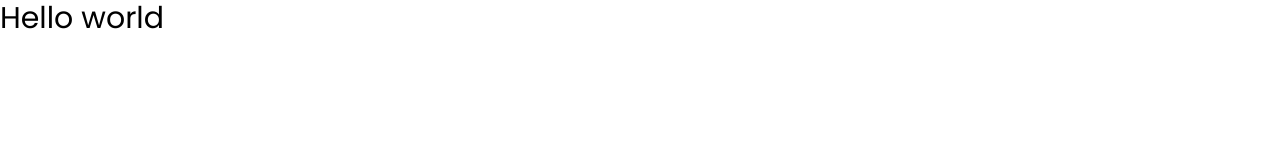
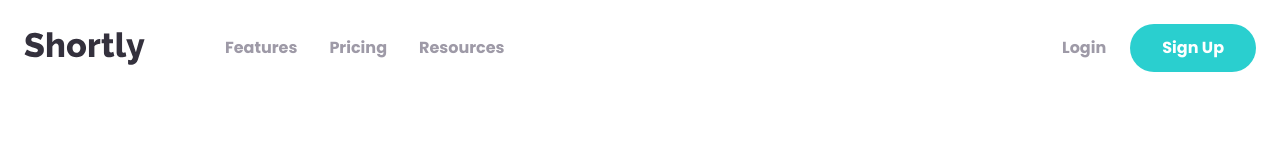
Before and after one commit to haint/shortly, a website: page index.html in a window 1280 px wide. Drawn offline with Linux system fonts and the light colour scheme; a web font is replaced by a local one.

Commit message:
Desktop Navbar

```diff
--- a/index.html
+++ b/index.html
@@ -5,12 +5,41 @@
   <meta name="viewport" content="width=device-width, initial-scale=1.0">
   <link rel="preconnect" href="https://fonts.googleapis.com">
   <link rel="preconnect" href="https://fonts.gstatic.com" crossorigin>
-  <link href="https://fonts.googleapis.com/css2?family=Poppins:wght@400;500;700&display=swap" rel="stylesheet">
+  <link href="https://fonts.googleapis.com/css2?family=Atlata&family=Poppins:wght@400;500;700&display=swap" rel="stylesheet">
   <link rel="shortcut icon" type="image/png" href="images/favicon-32x32.png" />
   <link rel="stylesheet" href="css/style.css" />
   <title>Shortly</title>
 </head>
 <body>
-  <h1 class="text-3xl">Hello world</h1>
+  <!-- Nav Container-->
+  <nav class="relative container mx-auto p-6">
+    <!-- Flex Container For All Items -->
+    <div class="flex items-center justify-between">
+      <!-- Flex Container For Logo/Menu -->
+      <div class="flex items-center space-x-20">
+        <!-- LOGO -->
+        <img src="images/logo.svg" alt="">
+        <!-- Left Menu -->
+        <div class="hidden space-x-8 font-bold lg:flex">
+          <a href="#" class="text-graylishViolet hover:text-veryDarkViolet">Features</a>
+          <a href="#" class="text-graylishViolet hover:text-veryDarkViolet">Pricing</a>
+          <a href="#" class="text-graylishViolet hover:text-veryDarkViolet">Resources</a>
+        </div>
+      </div>
+
+      <!-- Right Buttons Menu -->
+      <div class="hidden items-center space-x-6 font-bold text-graylishViolet lg:flex">
+        <div class="hover:text-veryDarkViolet">Login</div>
+        <a href="#"
+          class="px-8 py-3 font-bold text-white bg-cyan rounded-full hover:opacity-70">
+          Sign Up
+        </a>
+      </div>
+
+      <!-- @todo Hamburger Menu -->
+    </div>
+
+    <!-- @todo Mobile Menu -->
+  </nav>
 </body>
 </html>
```
Also changed, not shown: css/style.css.
